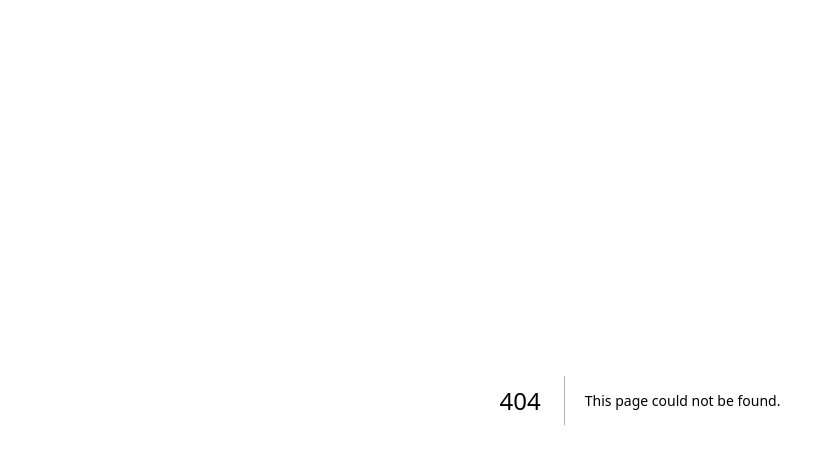
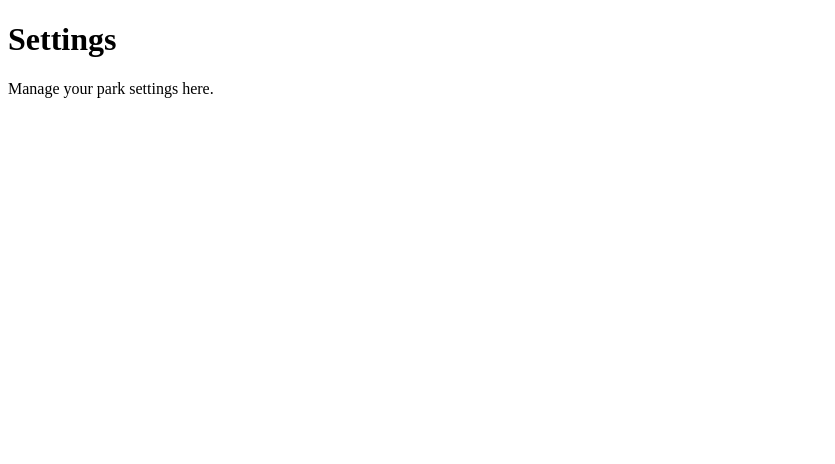
Before and after one commit to felucius/roller-coaster-manager-webapp, a Next.js app: page /settings in a window 1280 px wide. Before the commit this address had no page. Shown: the top 464 px of the page, without its empty margins (0-835 px from the left). Built offline with nearby package versions, Linux system fonts and the light colour scheme.

Commit message:
Added settings page with routing

```diff
--- /dev/null
+++ b/app/settings/page.tsx
@@ -0,0 +1,5 @@
+import SettingsScreen from "@/components/screens/SettingsScreen";
+
+export default function SettingsPage() {
+    return <SettingsScreen/>;
+}
--- /dev/null
+++ b/components/screens/SettingsScreen.tsx
@@ -0,0 +1,10 @@
+"use client";
+
+export default function SettingsScreen() {
+    return (
+        <main>
+            <h1>Settings</h1>
+            <p>Manage your park settings here.</p>
+        </main>
+    );
+}
```
Also changed, not shown: components/screens/MainScreen.tsx (+6 -1 lines).
